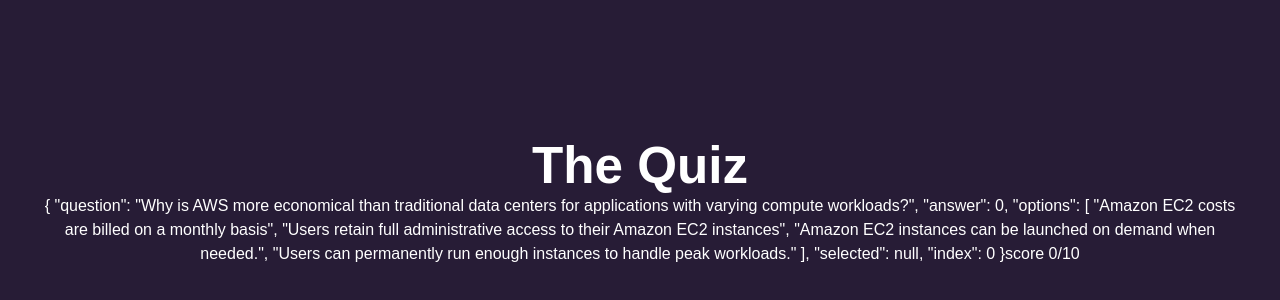
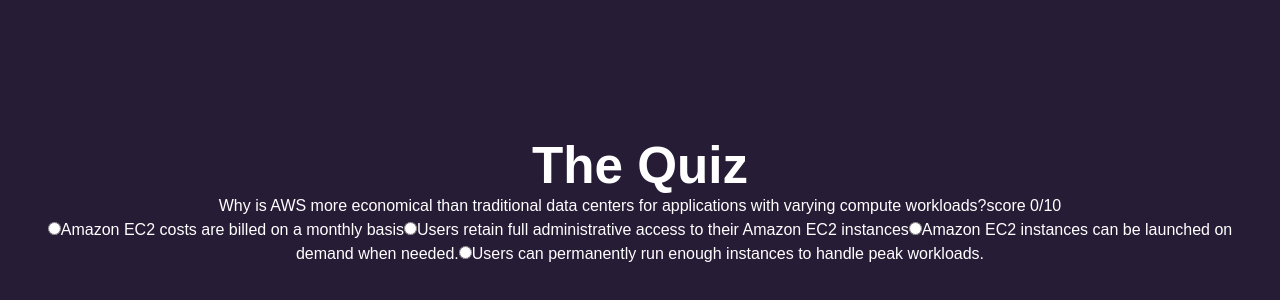
Before and after one commit to YTADLAOUI/quiz-AWS-VueJs, a Vue app: page / in a window 1280 px wide. Shown: the part 198-498 px from the top of the page. Built offline with nearby package versions, Linux system fonts and the light colour scheme.

Commit message:
setSelect

```diff
--- a/src/App.vue
+++ b/src/App.vue
@@ -143,9 +143,24 @@
     <h1>The Quiz</h1>
     <section class="quiz">
       <div class="quiz-info">
-        <span class="question">{{ getCurrentQuestion }}</span>
+        <span class="question">{{ getCurrentQuestion.question }}</span>
         <span class="score">score {{score}}/{{questions.length}}</span>
-        <div class="options"></div>
+        <div class="options">
+          <label v-for="(option,index) in getCurrentQuestion.options" :key="index"
+          :class="`option ${
+            getCurrentQuestion.selected == index ? index == getCurrentQuestion.answer ?'correct':'wrong':''}
+            ${
+                getCurrentQuestion.selected != null && index !=getCurrentQuestion.selected ? 'disabled' : ''
+            }`">
+        <input type="radio"
+        :name="getCurrentQuestion.index"
+        :value="index"
+        v-model="getCurrentQuestion.selected"
+        :disabled="getCurrentQuestion.selected"
+        @change="SetArnswer">
+        <span>{{option}}</span>
+          </label>
+        </div>
       </div>
     </section>
   </main>
```
